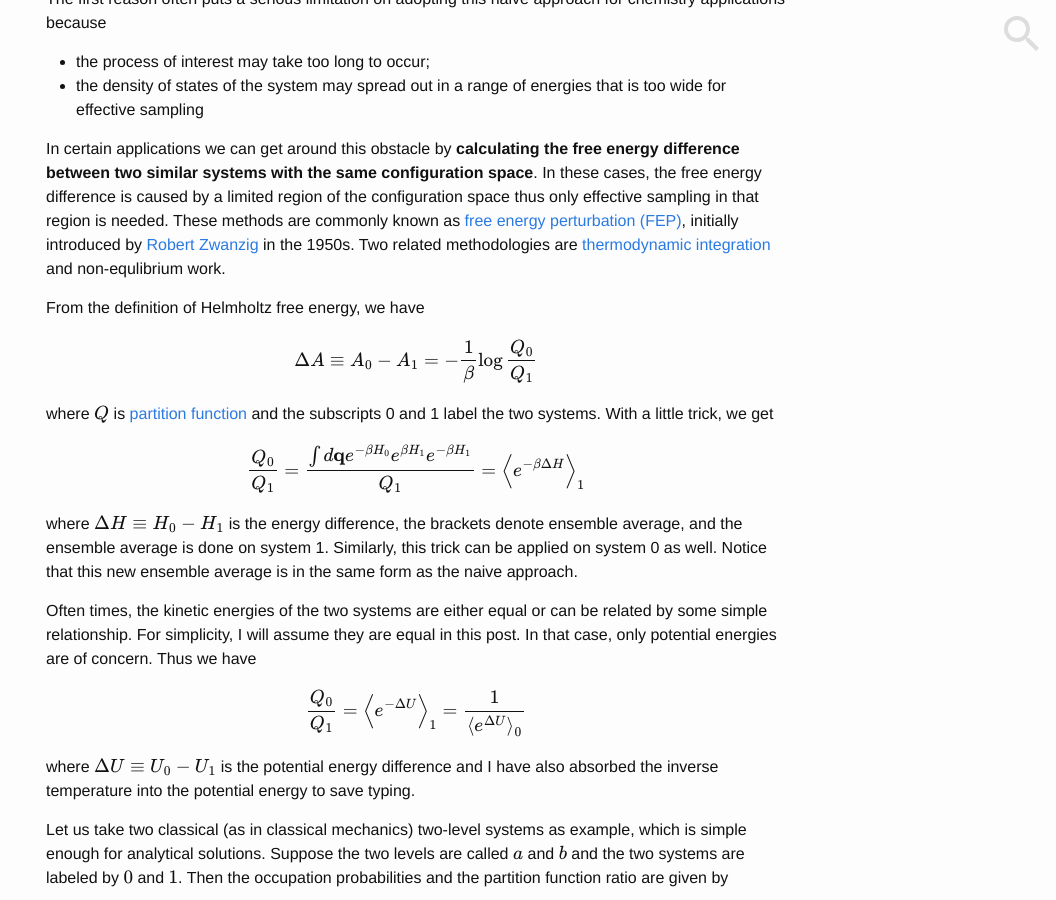
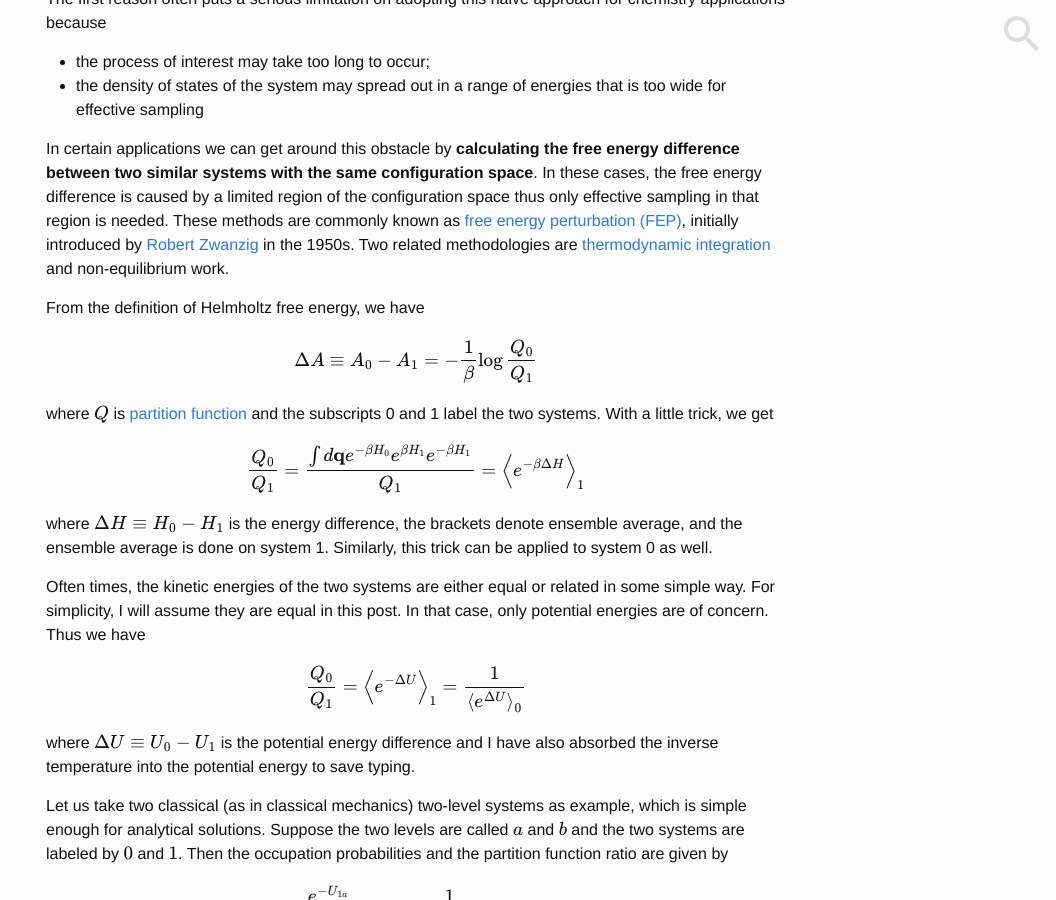
Before and after one commit to nosarthur/nosarthur.github.io, a Jekyll site: the page built from _posts/2017-09-03-bar.md, in a window 1280 px wide and 900 px high, scrolled down 900 px. Shown: the whole window, without its empty margins (224-1280 px from the left). Built offline with Jekyll 4.4.1, drawn with Linux system fonts in a browser that asks for light colours; formulas are drawn with MathJax 3; comment, search, counter and statistics services are not loaded; some of the changed text lies outside the part shown.

Commit message:
clean up bar.md

```diff
--- a/_posts/2017-09-03-bar.md
+++ b/_posts/2017-09-03-bar.md
@@ -46,7 +46,7 @@
 In these cases, the free energy difference is caused by a limited region of the configuration space thus only effective sampling in that region is needed.
 These methods are commonly known as [free energy perturbation (FEP)](https://en.wikipedia.org/wiki/Free_energy_perturbation),
 initially introduced by [Robert Zwanzig](https://en.wikipedia.org/wiki/Robert_Zwanzig) in the 1950s.
-Two related methodologies are [thermodynamic integration](https://en.wikipedia.org/wiki/Thermodynamic_integration) and non-equlibrium work.
+Two related methodologies are [thermodynamic integration](https://en.wikipedia.org/wiki/Thermodynamic_integration) and non-equilibrium work.
 
 From the definition of Helmholtz free energy, we have
 
@@ -60,10 +60,9 @@
 
 where $$\Delta H\equiv H_0 - H_1$$ is the energy difference, the brackets denote ensemble average,
 and the ensemble average is done on system 1.
-Similarly, this trick can be applied on system 0 as well.
-Notice that this new ensemble average is in the same form as the naive approach.
+Similarly, this trick can be applied to system 0 as well.
 
-Often times, the kinetic energies of the two systems are either equal or can be related by some simple relationship.
+Often times, the kinetic energies of the two systems are either equal or related in some simple way.
 For simplicity, I will assume they are equal in this post.
 In that case, only potential energies are of concern.
 Thus we have
@@ -161,7 +160,7 @@
 
 ## digression on bias, variance, and statistical expansion
 
-Before we proceed with the search of optimal weight function, it will be worthwhile to review some tricks for nonlinear estimators since free energies are nonlinear functions of the configuration space coordinates.
+Before we proceed with the search for optimal weight function, it will be worthwhile to review some tricks for nonlinear estimators since free energies are nonlinear functions.
 
 For a random variable $$X$$ and a nonlinear function $$f$$, notice that in general
 
```
Also changed, not shown: other parts of _posts/2017-09-03-bar.md (+7 -6 lines).
